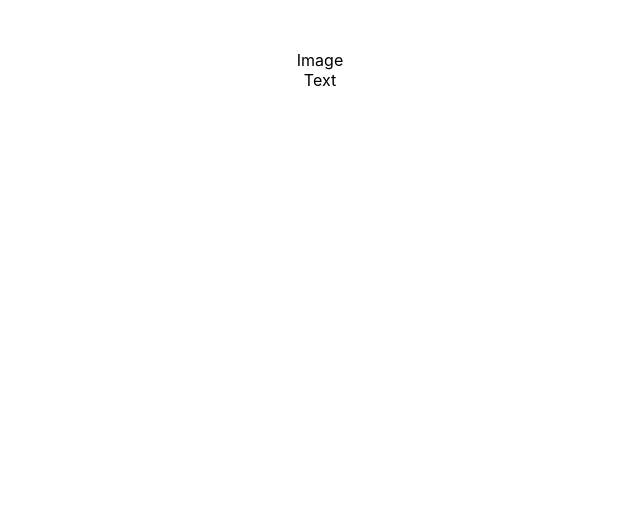
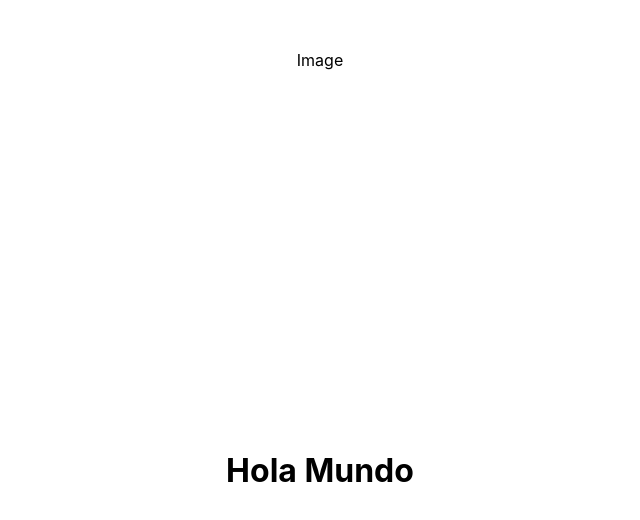
Before and after one commit to CaptDany/Practica-react, a React (Create React App) app: page / in a window 1280 px wide. Shown: the top 520 px of the page, without its empty margins (320-960 px from the left). Built offline with nearby package versions, Linux system fonts and the light colour scheme.

Commit message:
Update Text.js
Realice un cambio pra que al dar click en la pantlalla cambie la frase displayed

```diff
--- a/src/components/Text.js
+++ b/src/components/Text.js
@@ -1,9 +1,51 @@
-import React from 'react'
+import React, { useState, useEffect } from "react";
 
 function Text() {
+  const phrases = [
+    "Hola Mundo",
+    "Max tiene síndrome",
+    "Quiuvules que",
+    "A las cuantas cheves te entra la de mear",
+    "Andrea ama a Salas",
+  ];
+
+  const [currentPhrase, setCurrentPhrase] = useState(phrases[0]);
+
+  const handleClick = () => {
+    // Obtener una frase aleatoria diferente de la actual
+    const nextPhrase = phrases[Math.floor(Math.random() * phrases.length)];
+
+    // Asegurarse de que la nueva frase sea diferente a la actual
+    if (nextPhrase !== currentPhrase) {
+      setCurrentPhrase(nextPhrase);
+    } else {
+      // Si es la misma, llamar la función de nuevo
+      handleClick();
+    }
+  };
+
+  useEffect(() => {
+    // Añadir el evento click al body cuando el componente se monta
+    document.body.addEventListener("click", handleClick);
+
+    // Limpiar el evento al desmontar el componente
+    return () => {
+      document.body.removeEventListener("click", handleClick);
+    };
+  }, [currentPhrase]); // Dependencia para actualizar el efecto si cambia currentPhrase
+
   return (
-    <div>Text</div>
-  )
+    <div
+      style={{
+        height: "100vh",
+        display: "flex",
+        justifyContent: "center",
+        alignItems: "center",
+      }}
+    >
+      <h1>{currentPhrase}</h1>
+    </div>
+  );
 }
 
-export default Text
+export default Text;
```
